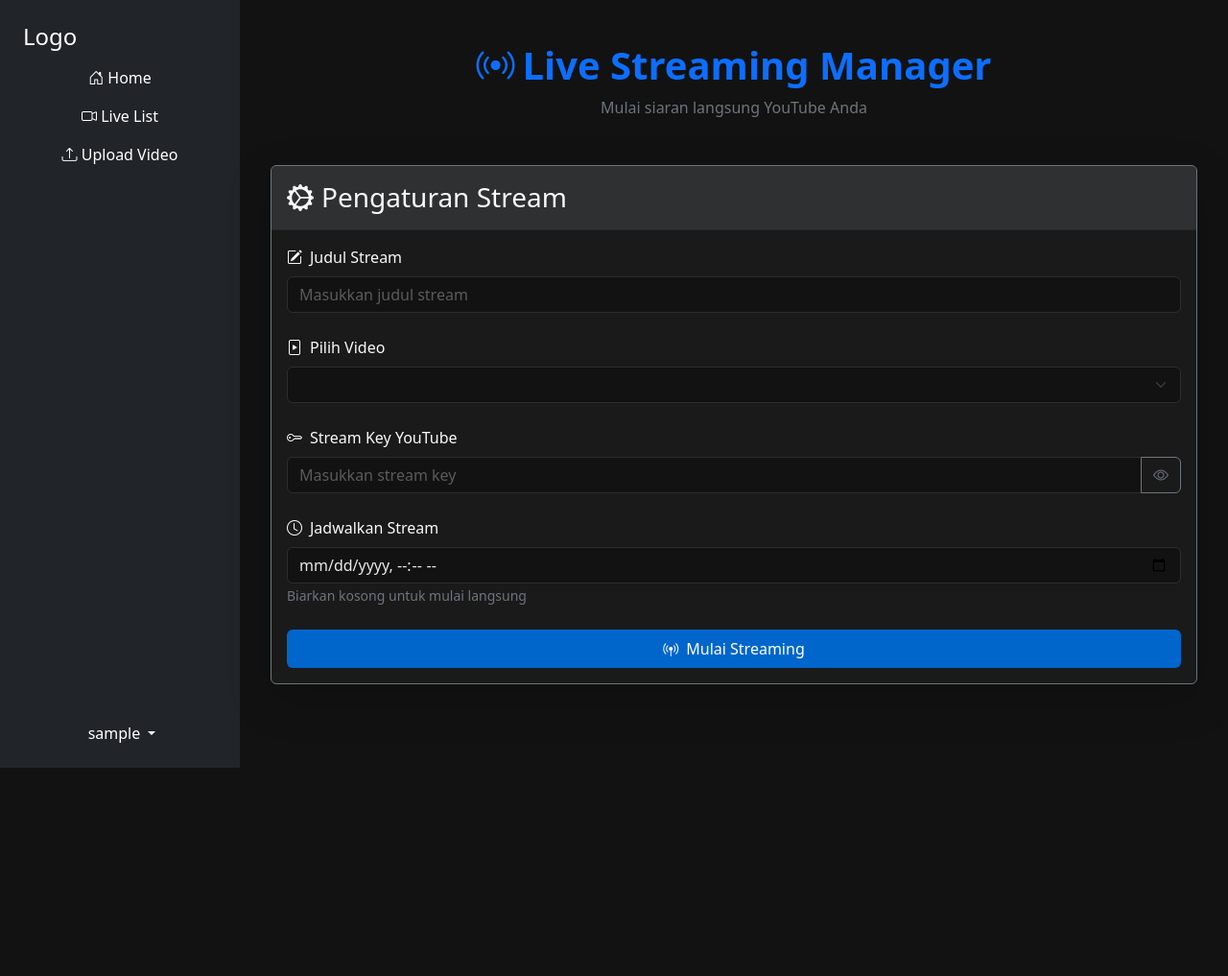
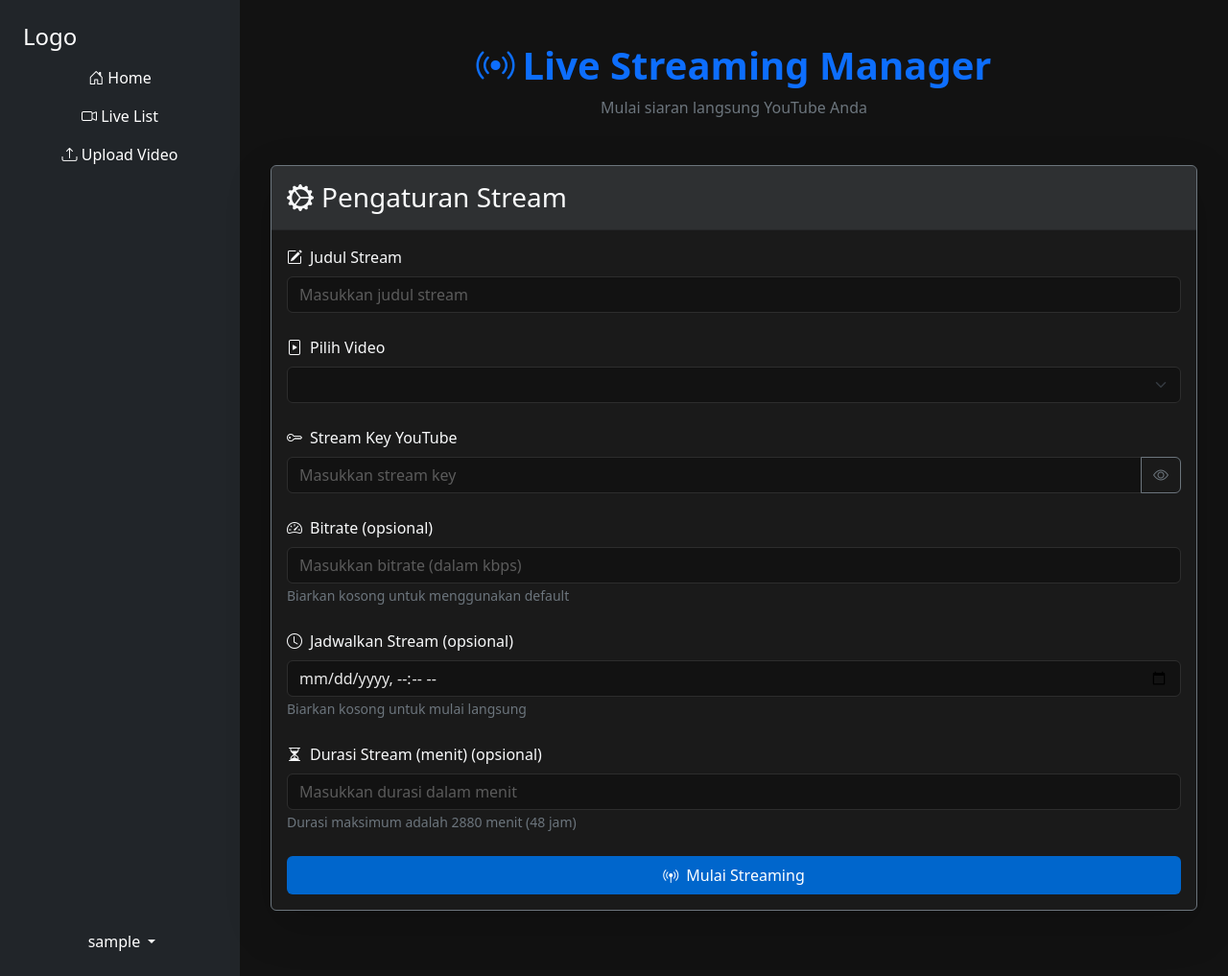
Before and after one commit to orlin24/badutstream, a Flask app: page / in a window 1280 px wide. Shown: the whole page at 96% size. Before the commit the page ends 800 px from the top, so only its background shows below. Run offline with Flask 3, Linux system fonts and the light colour scheme; the visitor is signed in with stand-in values (Sample User, id 1); data that the repository does not hold is empty; some libraries are stand-ins or nearby versions.

Commit message:
Update index.html

```diff
--- a/templates/index.html
+++ b/templates/index.html
@@ -88,11 +88,28 @@
                         </div>
                     </div>
 
+                    <!-- Bitrate -->
+                    <div class="col-12">
+                        <div class="form-group">
+                            <label for="bitrate" class="form-label text-light">
+                                <i class="bi bi-speedometer2 me-2"></i>Bitrate (opsional)
+                            </label>
+                            <input
+                                type="number"
+                                class="form-control bg-dark border-dark text-light"
+                                id="bitrate"
+                                name="bitrate"
+                                placeholder="Masukkan bitrate (dalam kbps)"
+                            >
+                            <small class="text-secondary mt-1">Biarkan kosong untuk menggunakan default</small>
+                        </div>
+                    </div>
+
                     <!-- Jadwal -->
                     <div class="col-12">
                         <div class="form-group">
                             <label for="scheduleDate" class="form-label text-light">
-                                <i class="bi bi-clock me-2"></i>Jadwalkan Stream
+                                <i class="bi bi-clock me-2"></i>Jadwalkan Stream (opsional)
                             </label>
                             <input
                                 type="datetime-local"
@@ -101,6 +118,24 @@
                                 name="scheduleDate"
                             >
                             <small class="text-secondary mt-1">Biarkan kosong untuk mulai langsung</small>
+                        </div>
+                    </div>
+
+                    <!-- Durasi -->
+                    <div class="col-12">
+                        <div class="form-group">
+                            <label for="duration" class="form-label text-light">
+                                <i class="bi bi-hourglass-split me-2"></i>Durasi Stream (menit) (opsional)
+                            </label>
+                            <input
+                                type="number"
+                                class="form-control bg-dark border-dark text-light"
+                                id="duration"
+                                name="duration"
+                                placeholder="Masukkan durasi dalam menit"
+                                min="1"
+                            >
+                            <small class="text-secondary mt-1">Durasi maksimum adalah 2880 menit (48 jam)</small>
                         </div>
                     </div>
 
@@ -281,7 +316,9 @@
     }
 
     input[placeholder="Masukkan judul stream"]::placeholder,
-    input[placeholder="Masukkan stream key"]::placeholder {
+    input[placeholder="Masukkan stream key"]::placeholder,
+    input[placeholder="Masukkan bitrate (dalam kbps)"]::placeholder,
+    input[placeholder="Masukkan durasi dalam menit"]::placeholder {
         color: #5b5b5b; /* Change this color to your desired color */
     }
 </style>
```
